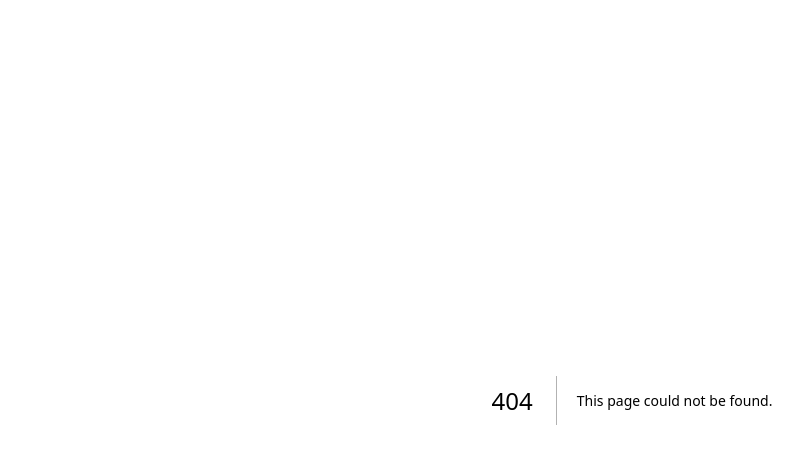
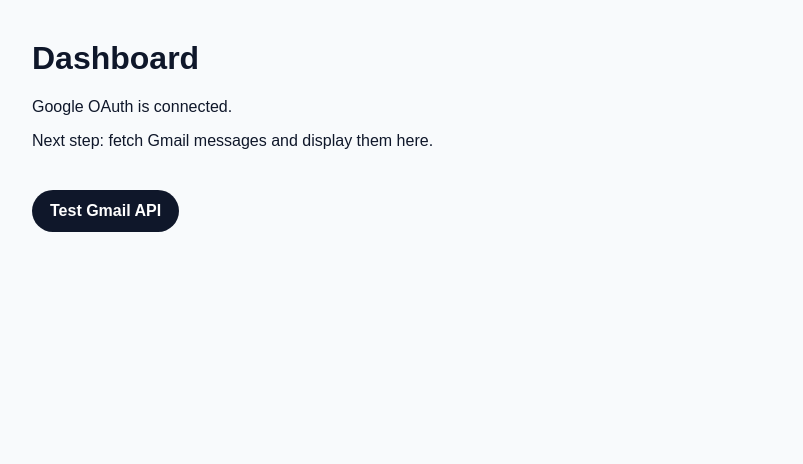
Before and after one commit to BACOUL/getmaildone, a Next.js app: page /dashboard in a window 1280 px wide. Before the commit this address had no page. Shown: the top 464 px of the page, without its empty margins (8-811 px from the left). Built offline with nearby package versions, Linux system fonts and the light colour scheme.

Commit message:
Create page.tsx

```diff
--- /dev/null
+++ b/app/dashboard/page.tsx
@@ -0,0 +1,33 @@
+export default function DashboardPage() {
+  return (
+    <main
+      style={{
+        minHeight: "100vh",
+        padding: "40px",
+        background: "#f8fafc",
+        color: "#0f172a",
+        fontFamily: "Arial, Helvetica, sans-serif",
+      }}
+    >
+      <h1 style={{ marginTop: 0, fontSize: "32px" }}>Dashboard</h1>
+      <p>Google OAuth is connected.</p>
+      <p>Next step: fetch Gmail messages and display them here.</p>
+
+      <a
+        href="/api/emails"
+        style={{
+          display: "inline-block",
+          marginTop: "24px",
+          padding: "12px 18px",
+          borderRadius: "999px",
+          background: "#0f172a",
+          color: "#ffffff",
+          textDecoration: "none",
+          fontWeight: 700,
+        }}
+      >
+        Test Gmail API
+      </a>
+    </main>
+  );
+}
```
